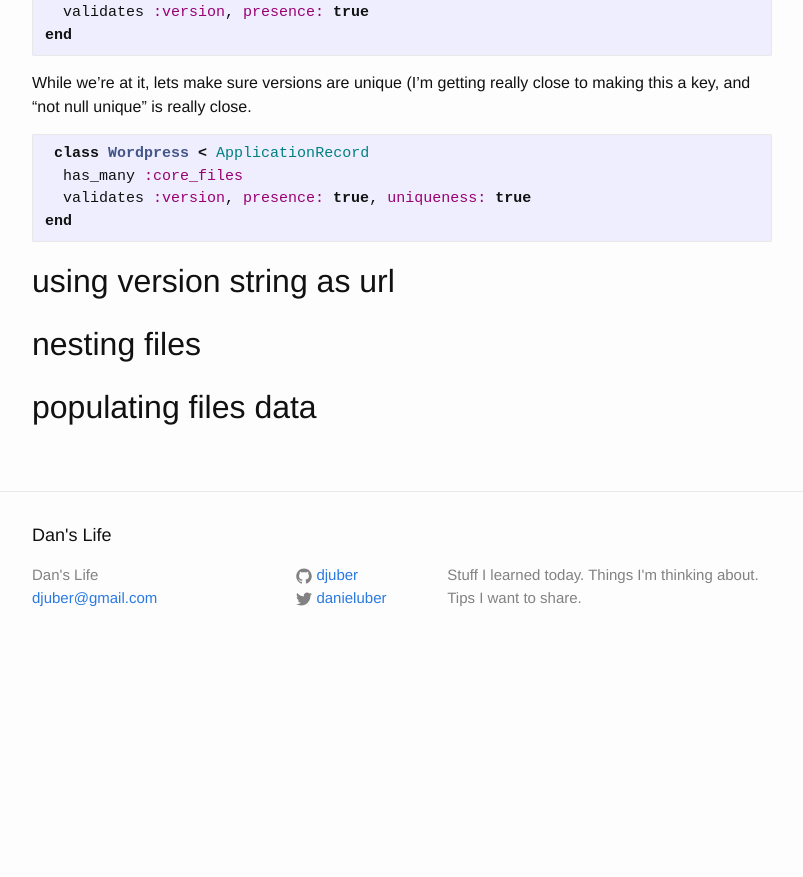
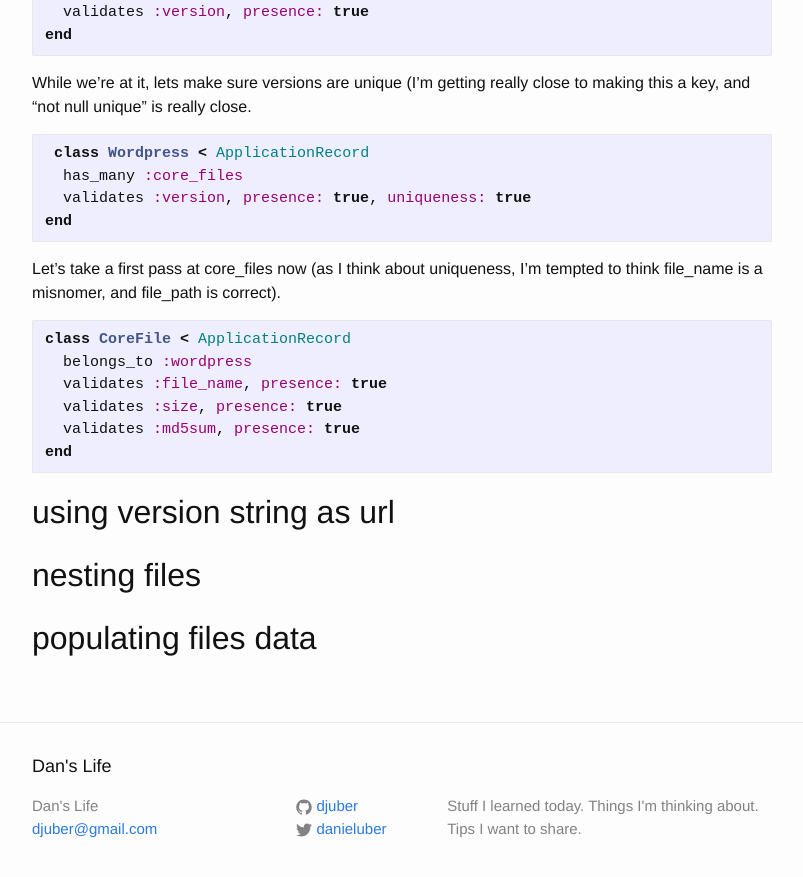
Before and after one commit to djuber/myblog, a Jekyll site: the page built from wordpress-files.md, in a window 1280 px wide and 900 px high, scrolled down 6954 px. Shown: the top 877 px of the window, without its empty margins (238-1041 px from the left). Built offline with Jekyll 4.4.1, drawn with Linux system fonts in a browser that asks for light colours; before the commit the page ends 7623 px from its top, so only the background shows below that.

Commit message:
automated 2016-07-09-18:05:59

````diff
--- a/wordpress-files.md
+++ b/wordpress-files.md
@@ -301,6 +301,16 @@ While we're at it, lets make sure versions are unique (I'm getting really close
 end
 ```
 
+Let's take a first pass at core_files now (as I think about uniqueness, I'm tempted to think file_name is a misnomer, and file_path is correct).
+
+```ruby
+class CoreFile < ApplicationRecord
+  belongs_to :wordpress
+  validates :file_name,	presence: true
+  validates :size, presence: true
+  validates :md5sum, presence: true
+end
+```
 
 ## using version string as url
 
````
